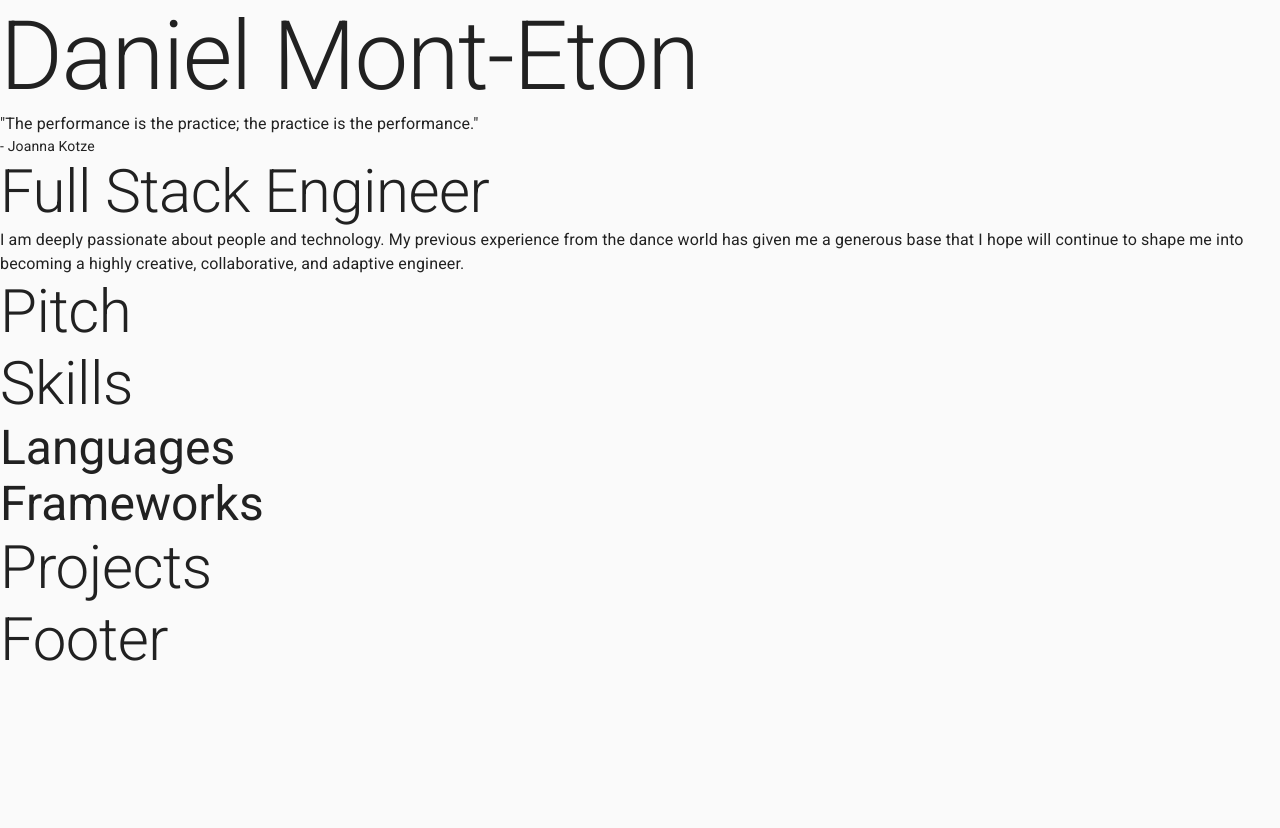
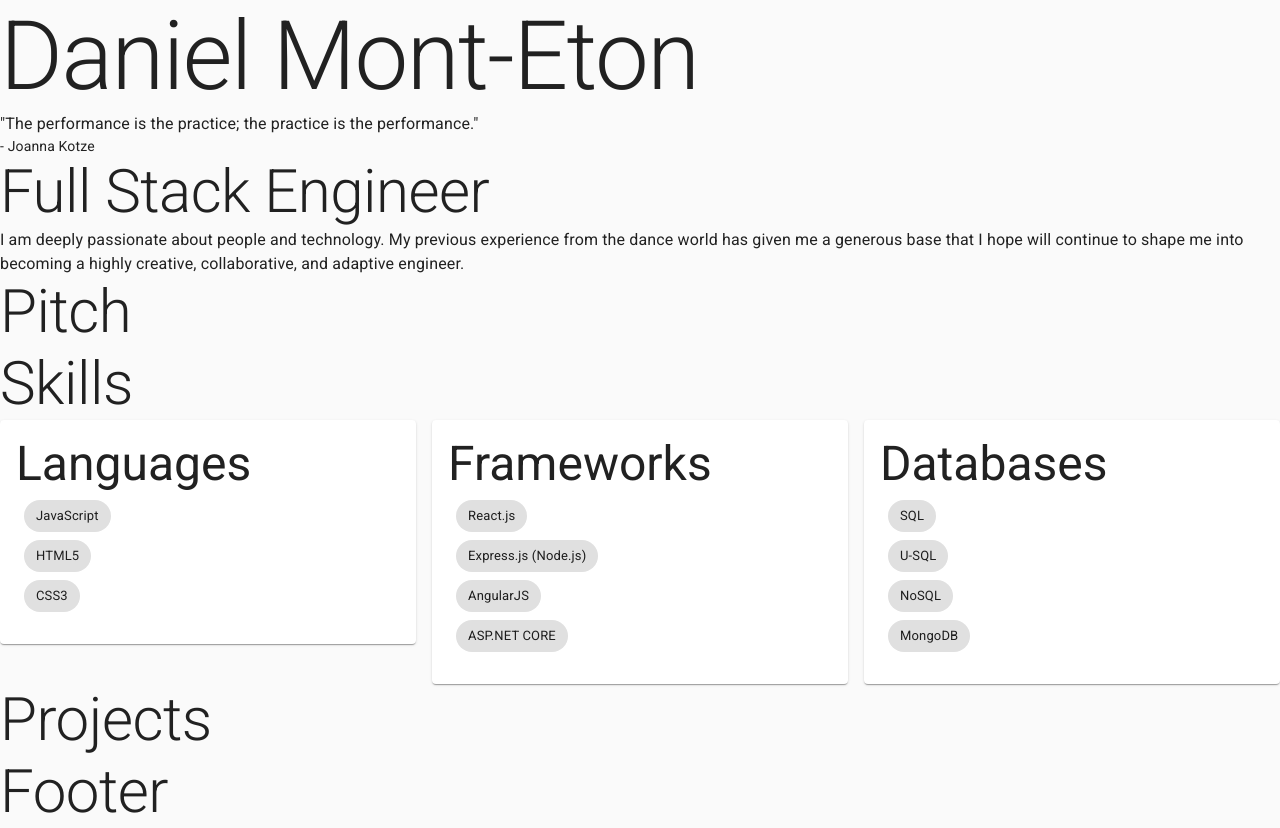
Before and after one commit to dansirdan/dansirdan.github.io, a React (Create React App) app: page / in a window 1280 px wide. Before the commit the page ends 800 px from the top, so only its background shows below. Built offline with nearby package versions, Linux system fonts and the light colour scheme.

Commit message:
introducing material ui gridding to skills section

```diff
--- a/package.json
+++ b/package.json
@@ -13,8 +13,8 @@
     "gh-pages": "^3.1.0",
     "react": "^16.12.0",
     "react-dom": "^16.12.0",
-    "react-parallax": "^3.0.3",
-    "react-scripts": "^3.4.3"
+    "react-scripts": "^3.4.3",
+    "react-scroll-parallax": "^2.3.4"
   },
   "scripts": {
     "start": "react-scripts start",
--- a/src/App.css
+++ b/src/App.css
@@ -36,3 +36,6 @@
     transform: rotate(360deg);
   }
 } */
+ul {
+  list-style-type: none;
+}
--- a/src/dev_components/Skills.js
+++ b/src/dev_components/Skills.js
@@ -1,19 +1,65 @@
-import React from 'react';
-import Typography from '@material-ui/core/Typography';
+import React from "react";
+import Typography from "@material-ui/core/Typography";
+import Chip from "@material-ui/core/Chip";
+import Grid from "@material-ui/core/Grid";
+import Card from "@material-ui/core/Card";
+import CardContent from "@material-ui/core/CardContent";
 
 const Skills = () => {
-
-    const frameworks = ["React.js", "Express.js (Node.js)", "AngularJS", "ASP.NET CORE"];
+  const frameworks = [
+    "React.js",
+    "Express.js (Node.js)",
+    "AngularJS",
+    "ASP.NET CORE",
+  ];
   const languages = ["JavaScript", "HTML5", "CSS3"];
   const databases = ["SQL", "U-SQL", "NoSQL", "MongoDB"];
 
   return (
     <section>
       <Typography variant='h2'>Skills</Typography>
+      <Grid container spacing={2}>
+        <Grid item xs={12} md={4}>
+          <Card>
+            <CardContent>
               <Typography variant='h3'>Languages</Typography>
+              {languages.map((lang, key) => (
+                <li key={key}>
+                  <Chip label={lang} />
+                </li>
+              ))}
+            </CardContent>
+          </Card>
+        </Grid>
+        <Grid item xs={12} md={4}>
+          <Card>
+            <CardContent>
               <Typography variant='h3'>Frameworks</Typography>
+
+              {frameworks.map((framework, key) => (
+                <li key={key}>
+                  <Chip label={framework} />
+                </li>
+              ))}
+            </CardContent>
+          </Card>
+        </Grid>
+        <Grid item xs={12} md={4}>
+          <Card>
+            <CardContent>
+              <Typography variant='h3'>Databases</Typography>
+
+              {databases.map((db, key) => (
+                <li key={key}>
+                  <Chip label={db} />
+                </li>
+              ))}
+            </CardContent>
+          </Card>
+        </Grid>
+      </Grid>
     </section>
-    )
-}
+  );
+};
 
 export default Skills;
--- a/src/index.css
+++ b/src/index.css
@@ -11,3 +11,8 @@ code {
   font-family: source-code-pro, Menlo, Monaco, Consolas, 'Courier New',
     monospace;
 }
+
+li {
+  list-style-type: none;
+  margin: .5rem;
+}
```
Also changed, not shown: 1 other file (tests, documents, lock files or other folders). Lines whose indentation alone changed are shown as unchanged.
